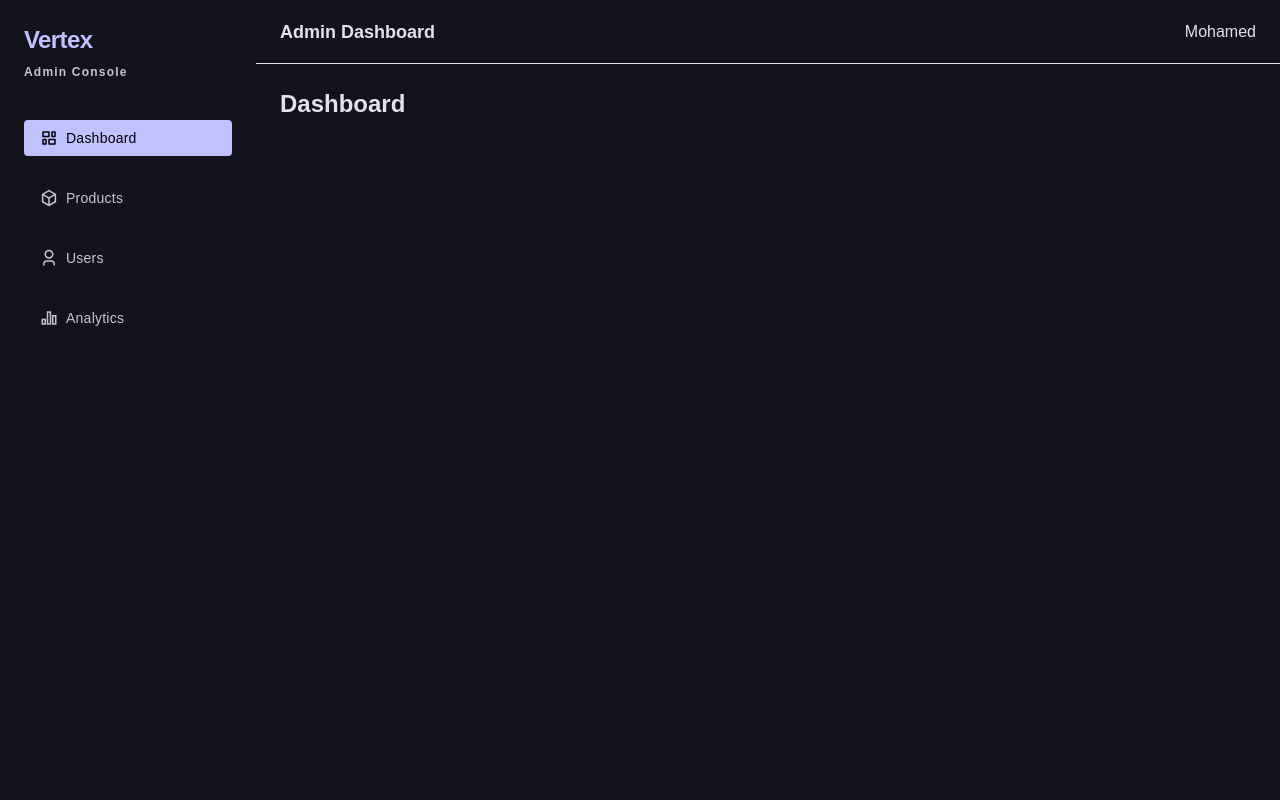
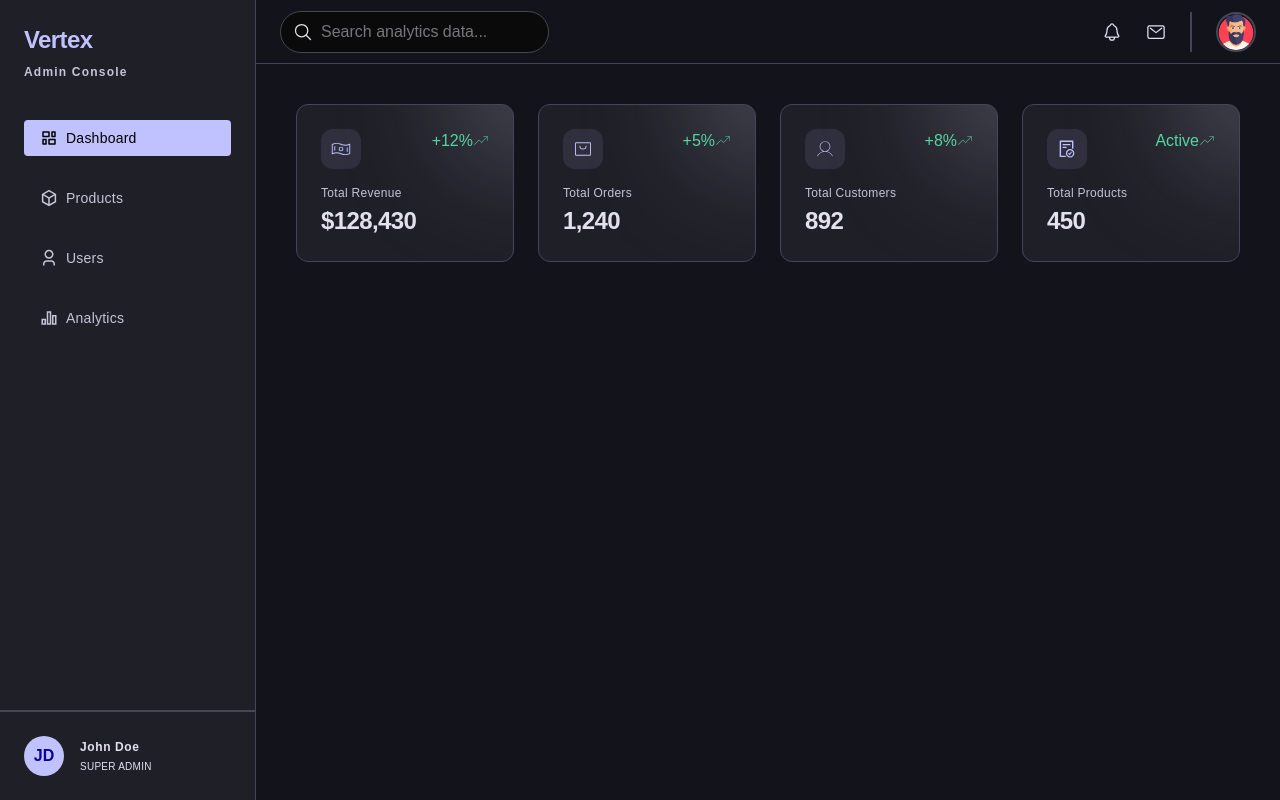
Before and after one commit to MohamedAbdElsamieCoding/dashboard, a React (Vite) app: page / in a window 1280 px wide. Built offline with nearby package versions, Linux system fonts and the light colour scheme.

Commit message:
add navbar ui, add cards ui in dashboard page

```diff
--- a/src/components/Pages/DashboardPage.tsx
+++ b/src/components/Pages/DashboardPage.tsx
@@ -1,7 +1,59 @@
+import {
+  PiMoneyWavyLight,
+  PiShoppingBagLight,
+  PiUserThin,
+} from "react-icons/pi";
+import { AiOutlineFileDone } from "react-icons/ai";
+
+import Card from "../ui/Card";
+
 const DashboardPage = () => {
+  const stats = [
+    {
+      title: "Total Revenue",
+      value: "$128,430",
+      percentage: "+12%",
+      icon: PiMoneyWavyLight,
+    },
+    {
+      title: "Total Orders",
+      value: "1,240",
+      percentage: "+5%",
+      icon: PiShoppingBagLight,
+    },
+    {
+      title: "Total Customers",
+      value: "892",
+      percentage: "+8%",
+      icon: PiUserThin,
+    },
+    {
+      title: "Total Products",
+      value: "450",
+      percentage: "Active",
+      icon: AiOutlineFileDone,
+    },
+  ];
+
   return (
-    <div>
-      <h2 className="text-2xl font-bold">Dashboard</h2>
+    <div className="flex flex-col gap-10">
+      <div className="grid grid-cols-4 gap-6">
+        {stats.map((item) => (
+          <Card
+            key={item.title}
+            icon={item.icon}
+            percentage={item.percentage}
+            title={item.title}
+            value={item.value}
+          />
+        ))}
+      </div>
+      <div className="grid grid-cols-3 gap-6">
+        <div className="col-span-2 p-6">
+
+        </div>
+        <div className="col-span-1"></div>
+      </div>
     </div>
   );
 };
--- /dev/null
+++ b/src/components/ui/Card.tsx
@@ -0,0 +1,37 @@
+import type { IconType } from "react-icons";
+import { PiTrendUpThin } from "react-icons/pi";
+
+type CardProps = {
+  title: string;
+  value: string;
+  percentage: string;
+  icon: IconType;
+};
+
+const Card = ({ title, value, percentage, icon: Icon }: CardProps) => {
+  return (
+    <div className="relative p-6 flex flex-col gap-1 bg-surface border border-border rounded-xl overflow-hidden">
+      <div className="absolute -top-15 -right-15 bg-[#908FA0] rounded-full h-24 w-24 blur-3xl" />
+      <div className="flex items-start justify-between">
+        <div className="bg-primary/10 h-10 w-10 rounded-xl flex items-center justify-center text-primary">
+          <Icon className="text-xl" />
+        </div>
+
+        <div className="flex items-center text-secondary">
+          <p className="text-base font-normal">{percentage}</p>
+          <PiTrendUpThin />
+        </div>
+      </div>
+
+      <p className="pt-3 text-text-muted tracking-wide font-medium text-xs">
+        {title}
+      </p>
+
+      <h2 className="font-semibold text-2xl tracking-tight text-text">
+        {value}
+      </h2>
+    </div>
+  );
+};
+
+export default Card;
--- a/src/index.css
+++ b/src/index.css
@@ -28,7 +28,6 @@
   --color-border: #464554;
 }
 
-/* avoid resetting padding globally so utility classes like p-6 work */
 *,
 *::before,
 *::after {
@@ -46,4 +45,13 @@
     color: var(--color-text);
     font-family: var(--font-sans);
   }
+
+  button {
+    cursor: pointer;
+  }
+
+  img {
+    width: 100%;
+    height: 100%;
+  }
 }
--- a/src/layouts/DashboardLayout.tsx
+++ b/src/layouts/DashboardLayout.tsx
@@ -8,7 +8,7 @@ const DashboardLayout = () => {
       <Sidebar />
       <div className="flex flex-1 flex-col">
         <Navbar />
-        <section className="flex-1 p-6">
+        <section className="flex-1 p-10">
           <Outlet />
         </section>
       </div>
--- a/src/layouts/Navbar.tsx
+++ b/src/layouts/Navbar.tsx
@@ -1,9 +1,30 @@
+import {
+  IoMailOutline,
+  IoNotificationsOutline,
+  IoSearchOutline,
+} from "react-icons/io5";
+
 const Navbar = () => {
   return (
-    <header className="flex h-16 items-center justify-between border-b px-6">
-      <h1 className="text-lg font-semibold">Admin Dashboard</h1>
-
-      <button>Mohamed</button>
+    <header className="flex h-16 items-center justify-between border-b border-border px-6">
+      <div className="border border-border rounded-full flex items-center px-3 py-2 bg-neutral-950">
+        <IoSearchOutline className="text-xl" />
+        <input
+          type="text"
+          className="px-2 focus:outline-0 text-text"
+          placeholder="Search analytics data..."
+        />
+      </div>
+      <div className="flex gap-6 items-center text-xl">
+        <IoNotificationsOutline />
+        <IoMailOutline />
+        <div className="h-10 w-0.5 bg-border" />
+        <img
+          src="/man.png"
+          alt="profile"
+          className="h-10 w-10 rounded-full border-2 border-border"
+        />
+      </div>
     </header>
   );
 };
--- a/src/layouts/Sidebar.tsx
+++ b/src/layouts/Sidebar.tsx
@@ -16,12 +16,12 @@ const Sidebar = () => {
   ];
 
   return (
-    <aside className="w-64 border-r-border pt-6 px-6">
+    <aside className="flex h-screen flex-col w-64 border-r border-border pt-6 px-6 bg-surface">
       <div className="mb-10 flex flex-col gap-2">
-        <h2 className="text-2xl font-bold font-sans tracking-tight text-primary">
+        <h2 className="text-2xl font-bold tracking-tight text-primary">
           Vertex
         </h2>
-        <p className="font-sans font-semibold text-xs tracking-widest text-text-muted">
+        <p className="font-semibold text-xs tracking-widest text-text-muted">
           Admin Console
         </p>
       </div>
@@ -43,13 +43,27 @@ const Sidebar = () => {
               to={item.link}
             >
               <Icon size={18} />
-              <p className="font-sans text-sm font-medium tracking-[0.24px]">
+              <p className="text-sm font-medium tracking-[0.24px]">
                 {item.title}
               </p>
             </NavLink>
           );
         })}
       </nav>
+      <div className="-mx-6 mt-auto">
+        <div className="w-full h-0.5 bg-border" />
+        <div className="py-6 px-6 flex gap-4 items-center">
+          <div className="rounded-full h-10 w-10 bg-primary flex items-center justify-center">
+            <p className="text-base font-bold text-[#0D0096]">JD</p>
+          </div>
+          <div className="flex flex-col gap-1">
+            <h3 className="text-xs font-bold tracking-wider">John Doe</h3>
+            <p className="uppercase font-normal text-[10px] tracking-wide">
+              SUPER ADMIN
+            </p>
+          </div>
+        </div>
+      </div>
     </aside>
   );
 };
```
Also changed, not shown: public/man.png (added).
